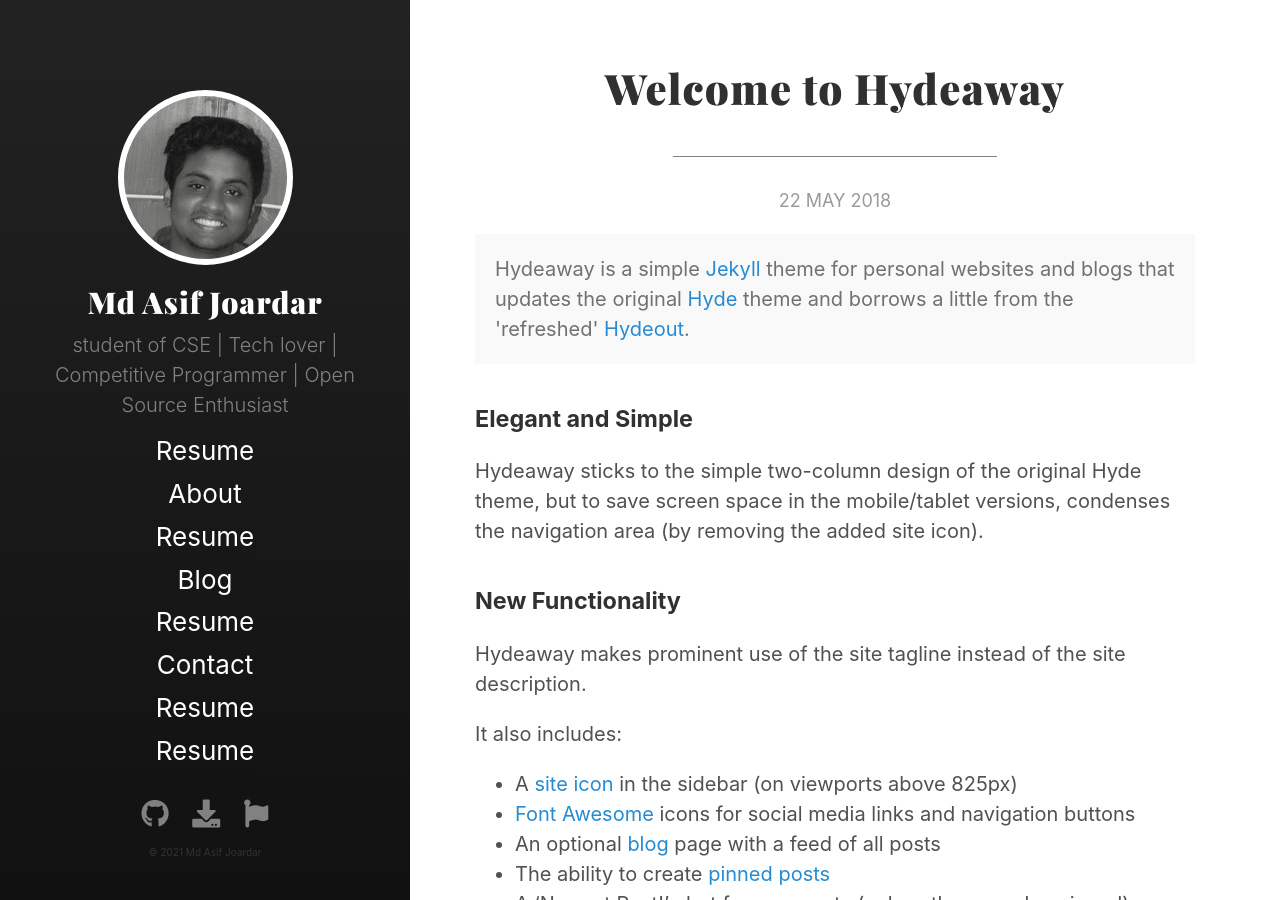
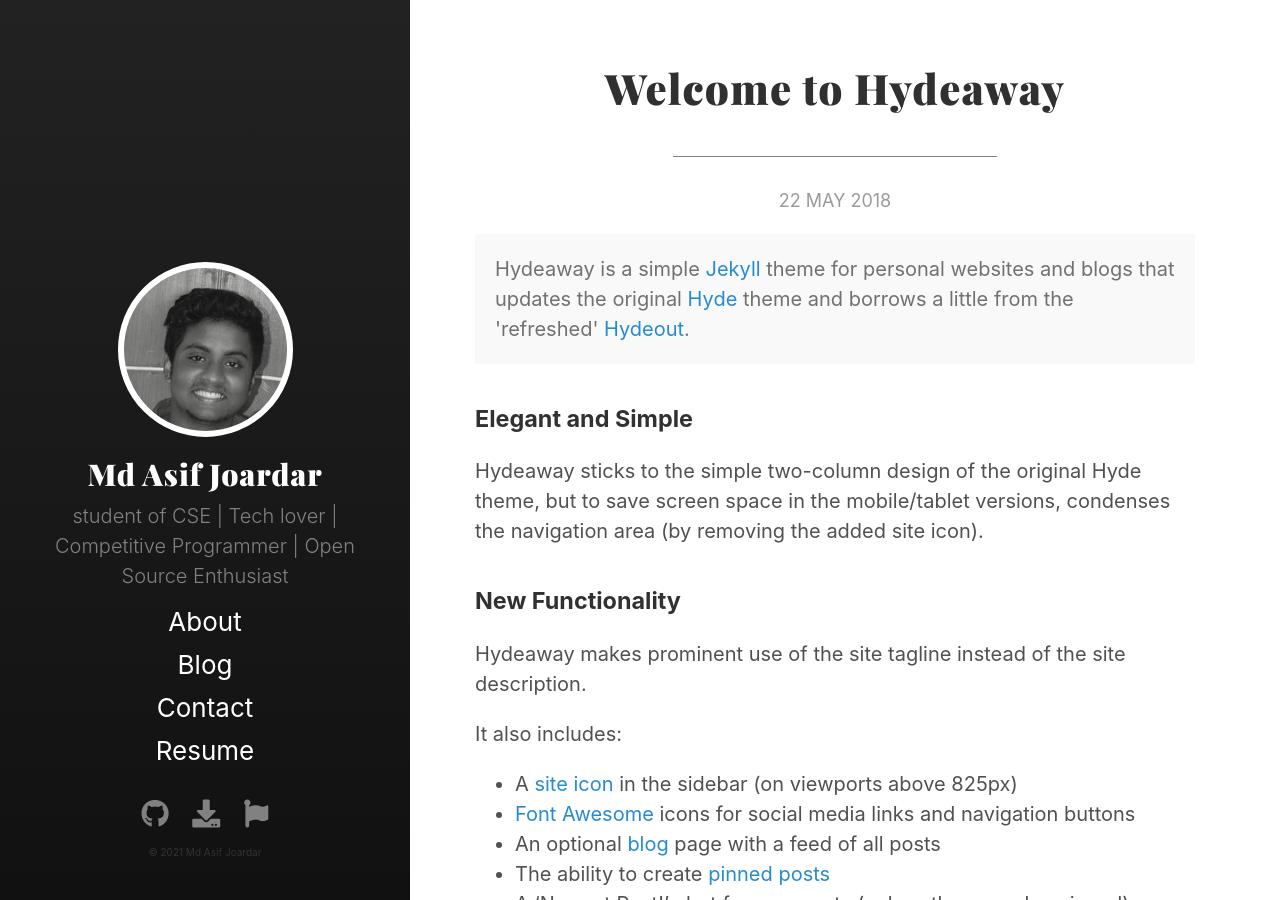
Before and after one commit to asifjoardar/asifjoardar.github.io, a Jekyll site: the page built from index.html, in a window 1280 px wide and 900 px high. Built offline with Jekyll 4.4.1, drawn with Linux system fonts in a browser that asks for light colours; the list of posts is cut into pages by our own code.

Commit message:
Update sidebar.html

```diff
--- a/_includes/sidebar.html
+++ b/_includes/sidebar.html
@@ -39,9 +39,9 @@
           {% if node.layout == "page" %}
             <a class="sidebar-nav-item{% if page.url == node.url %} active{% endif %}" href="{{ site.baseurl }}{{ node.url }}">{{ node.title }}</a>
           {% endif %}
-          <a class="sidebar-nav-item" href="https://github.com/asifjoardar/asifjoardar.github.io/blob/master/asif_s_Resume.pdf">Resume</a>
         {% endif %}
       {% endfor %}
+      <a class="sidebar-nav-item" href="https://asifjoardar.github.io/asif_s_Resume.pdf">Resume</a>
     </nav>
 
     <nav class="sidebar-social">
```
